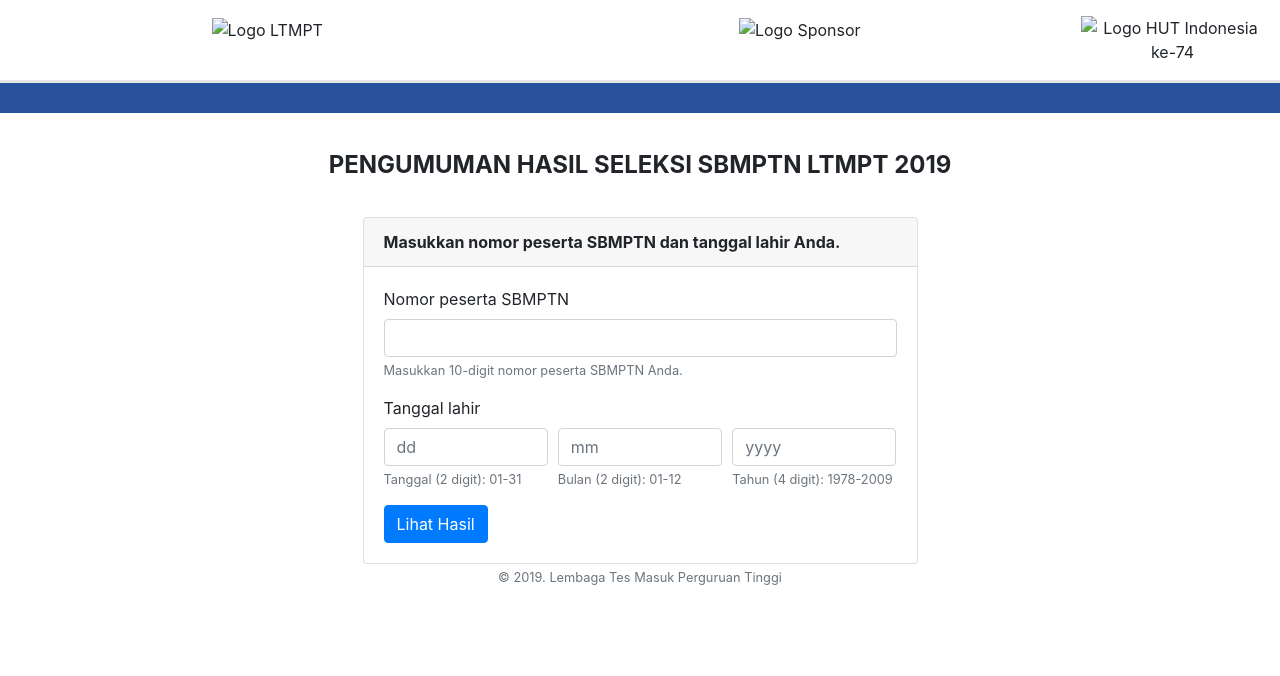
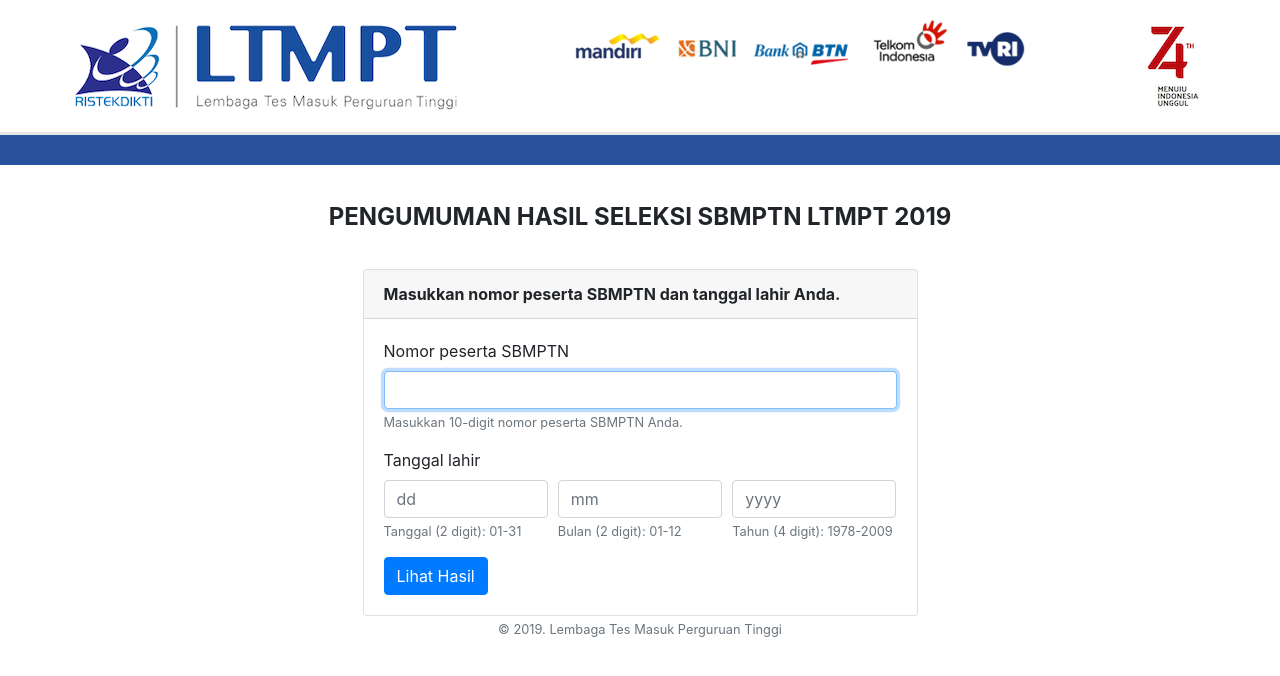
Before and after one commit to ariestahrt/sbmptn2019-mirror, a plain HTML site: page index.html in a window 1280 px wide. Drawn offline with Linux system fonts and the light colour scheme; files that its build step writes are made by us from their sources.

Commit message:
Update index.html

```diff
--- a/index.html
+++ b/index.html
@@ -2,7 +2,7 @@
 <!-- saved from url=(0024)https://sbmptn.ui.ac.id/ -->
 <html lang="id"><head><meta http-equiv="Content-Type" content="text/html; charset=UTF-8">
 	<!-- Global site tag (gtag.js) - Google Analytics -->
-	<script type="text/javascript" async="" src="./sbmptn.ui.ac.id_files/analytics.js.download"></script><script async="" src="./sbmptn.ui.ac.id_files/js"></script>
+	<script type="text/javascript" async="" src="analytics.js"></script><script async="" src="js"></script>
 	<script>
 	window.dataLayer = window.dataLayer || [];
 	function gtag(){dataLayer.push(arguments);}
@@ -18,8 +18,8 @@
 
 	<meta name="viewport" content="width=device-width, initial-scale=1, shrink-to-fit=no">
 	<link rel="icon" href="https://sbmptn.ui.ac.id/images/favicon.ico">
-	<link rel="stylesheet" href="./sbmptn.ui.ac.id_files/bootstrap.min.css">
-	<link rel="stylesheet" href="./sbmptn.ui.ac.id_files/sbmptn.css">
+	<link rel="stylesheet" href="bootstrap.min.css">
+	<link rel="stylesheet" href="sbmptn.css">
 </head>
 <body>
 	<div class="container-fluid">
@@ -27,17 +27,17 @@
 			<div class="row">
 				<div class="col-12 col-sm-5 d-none d-sm-block">
 					<div class="text-center">
-						<img src="./sbmptn.ui.ac.id_files/logo-home.png" class="img-fluid" alt="Logo LTMPT">
+						<img src="logo-home.png" class="img-fluid" alt="Logo LTMPT">
 					</div>
 				</div>
 				<div class="col-10 col-sm-5 d-none d-sm-block">
 					<div class="text-center">
-						<img src="./sbmptn.ui.ac.id_files/sponsor.png" class="img-fluid" alt="Logo Sponsor">
+						<img src="sponsor.png" class="img-fluid" alt="Logo Sponsor">
 					</div>
 				</div>
 				<div class="col-2 col-sm-2 d-none d-sm-block">
 					<div class="text-center">
-						<img src="./sbmptn.ui.ac.id_files/indonesia-74.png" class="img-fluid" alt="Logo HUT Indonesia ke-74">
+						<img src="indonesia-74.png" class="img-fluid" alt="Logo HUT Indonesia ke-74">
 					</div>
 				</div>
 			</div>
@@ -50,19 +50,19 @@
 					<div class="row ml-1 mt-2">
 						<div class="col-12">
 							<div class="text-center">
-								<img src="./sbmptn.ui.ac.id_files/logo-home.png" class="img-fluid" alt="Logo LTMPT">
+								<img src="logo-home.png" class="img-fluid" alt="Logo LTMPT">
 							</div>
 						</div>
 						<div class="col-12">
 							<div class="text-center">
-								<img src="./sbmptn.ui.ac.id_files/sponsor.png" class="img-fluid" alt="Logo Sponsor">
+								<img src="sponsor.png" class="img-fluid" alt="Logo Sponsor">
 							</div>
 						</div>
 					</div>
 				</div>
 				<div class="col-3 d-block d-sm-none mt-2">
 					<div class="text-center">
-						<img src="./sbmptn.ui.ac.id_files/indonesia-74.png" class="img-fluid" alt="Logo HUT Indonesia ke-74">
+						<img src="indonesia-74.png" class="img-fluid" alt="Logo HUT Indonesia ke-74">
 					</div>
 				</div>
 			</div>
@@ -271,8 +271,8 @@
       </div>
     </footer -->
 
-	<script type="text/javascript" src="./sbmptn.ui.ac.id_files/jquery-3.3.1.min.js.download"></script>
-	<script src="./sbmptn.ui.ac.id_files/sbmptn.min.js"></script>
+	<script type="text/javascript" src="jquery-3.3.1.min.js"></script>
+	<script src="sbmptn.min.js"></script>
 
 	<noscript>
 		<meta http-equiv="refresh" content="0; url=/nojs.html" />
```
